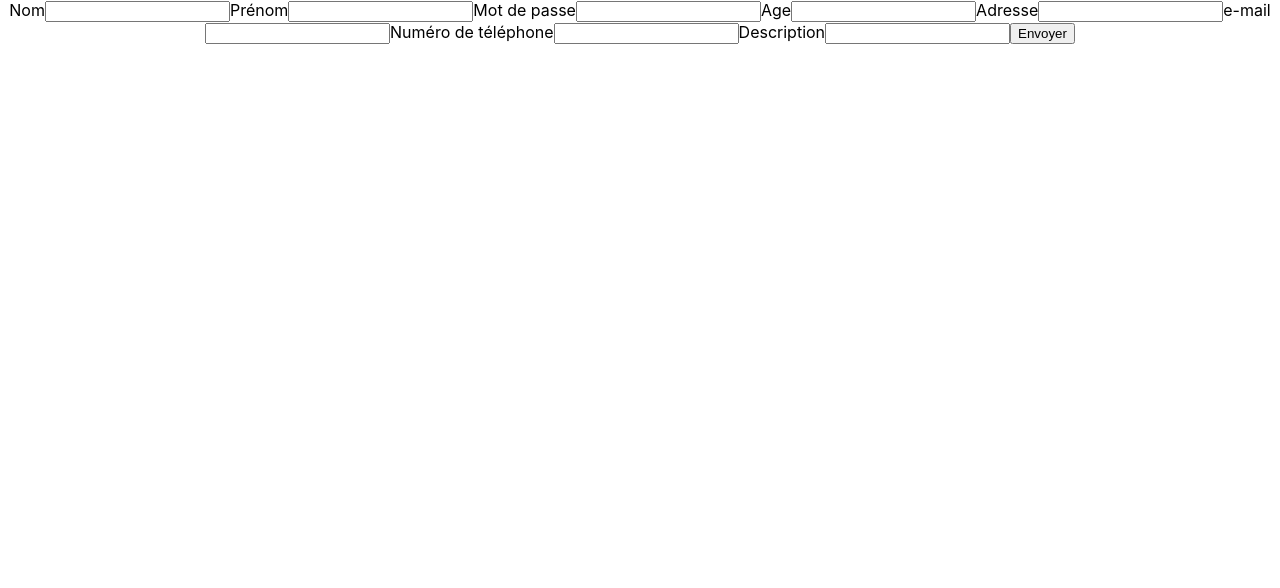
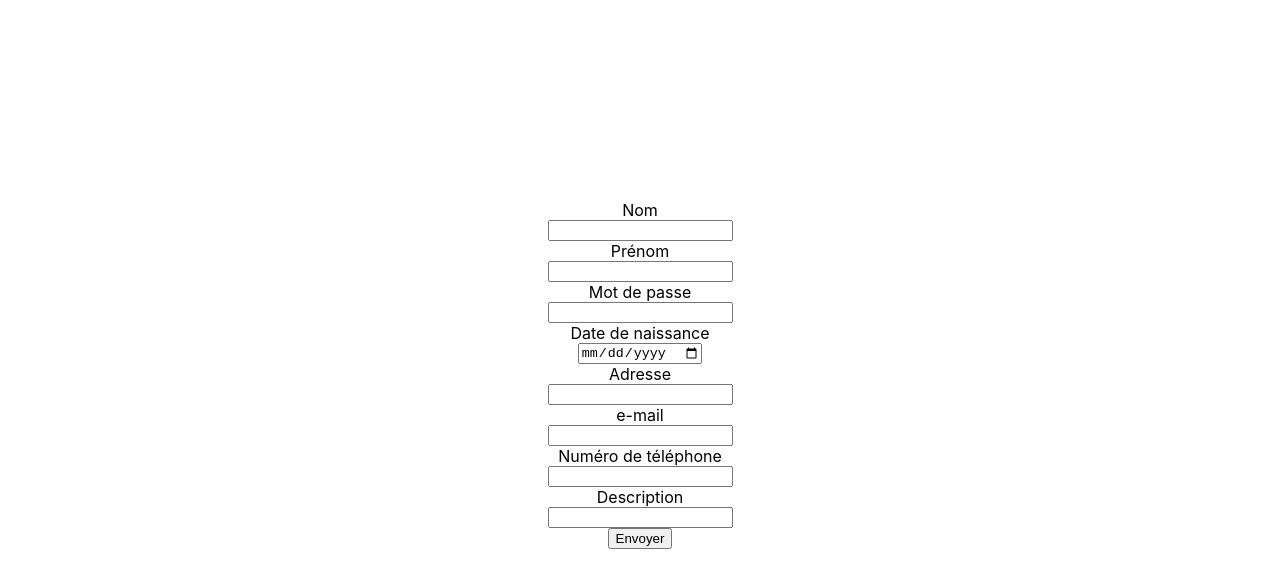
Before and after one commit to WildCodeSchool/reims-0919-js-tuk-tuk-travel, a React (Create React App) app in the folder tuktuktravel/: page /formusers in a window 1280 px wide. Shown: the top 588 px of the page. Built offline with nearby package versions, Linux system fonts and the light colour scheme.

Commit message:
FormUser update and css

```diff
--- a/tuktuktravel/src/App.css
+++ b/tuktuktravel/src/App.css
@@ -39,10 +39,11 @@
   line-height: 30px;
   padding-right: 15px;
 }
-.add-travel {
+.add-travel, .add-user {
   display: flex;
   flex-direction: column;
   align-items: center;
+  margin-top: 200px;
 }
 
 /* UserConnexion */
--- a/tuktuktravel/src/components/FormUsers.js
+++ b/tuktuktravel/src/components/FormUsers.js
@@ -28,7 +28,7 @@ class FormUsers extends Component {
     const {...user} = this.state
     axios.post('http://localhost:8000/api/users',user)
     .then(res =>{
-      alert(`Hello ${this.state.firstname}`)
+      alert(`Utilisateur ${this.state.firstname} ${this.state.lastname} ajouté`)
     }).catch(event => {
       console.error(event);
       alert('User not added')
@@ -39,16 +39,16 @@ class FormUsers extends Component {
 
   render(){
     return(
-      <div>
-        <form onSubmit={this.submit} >
+      <div >
+        <form className='add-user' onSubmit={this.submit} >
           <label htmlFor="lastname">Nom</label>
           <input type="text" id="lastname" onChange={this.change} />
           <label htmlFor="firstname">Prénom</label>
           <input type="text" id="firstname" onChange={this.change} />
           <label htmlFor="password">Mot de passe</label>
           <input type="text" id="password" onChange={this.change} />
-          <label htmlFor="birthday">Age</label>
-          <input type="text" id="birthday" onChange={this.change} />
+          <label htmlFor="birthday">Date de naissance</label>
+          <input type="date" id="birthday" onChange={this.change} />
           <label htmlFor="address">Adresse</label>
           <input type="text" id="address" onChange={this.change} />
           <label htmlFor="email">e-mail</label>
--- a/tuktuktravel/src/components/Home.js
+++ b/tuktuktravel/src/components/Home.js
@@ -16,7 +16,7 @@ const Home = () => {
 
         <Link to="/formusers"><button>S'inscrire</button></Link>
 
-        <Link to="/travelform"><button>Connection</button></Link>
+        <Link to="/travelform"><button>Proposer un Tuk-Tuk</button></Link>
 
       </div>
 
```
